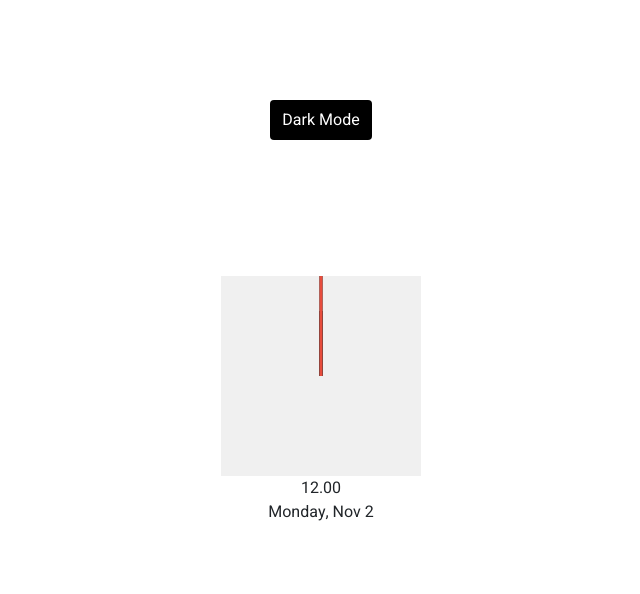
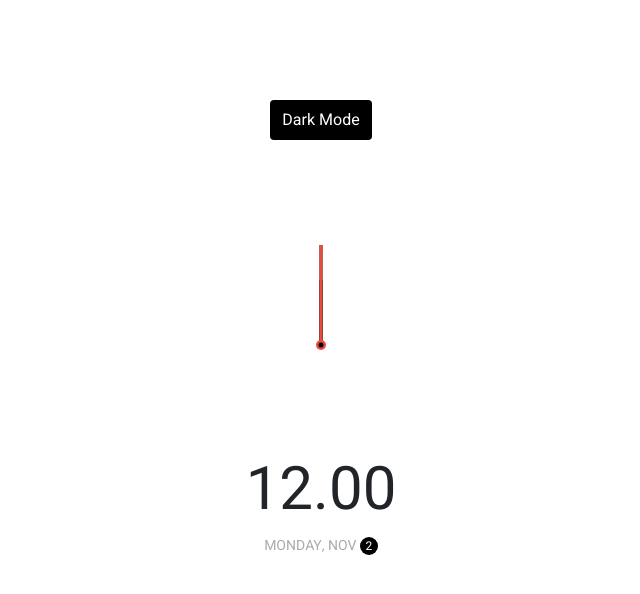
Before and after one commit to Sebastian-Torres-Matrix/theme-clock-project, a plain HTML site: page index.html in a window 1280 px wide. Shown: the whole page, without its empty margins (319-959 px from the left). Drawn offline with nearby package versions, Linux system fonts and the light colour scheme.

Commit message:
added css to clock

```diff
--- a/css/style.css
+++ b/css/style.css
@@ -59,7 +59,6 @@ body {
   position: relative;
   width: 200px;
   height: 200px;
-  background-color: #f0f0f0;
 }
 
 .needle {
@@ -86,3 +85,51 @@ body {
   height: 100px;
   background-color: #e74c3c;
 }
+
+.center-point {
+  background-color: #e74c3c;
+  width: 10px;
+  height: 10px;
+  position: absolute;
+  top: 50%;
+  left: 50%;
+  transform: translate(-50%, -50%);
+  border-radius: 50%;
+}
+
+.center-point:after {
+  content: "";
+  background-color: var(--primary-color);
+  width: 5px;
+  height: 5px;
+  position: absolute;
+  top: 50%;
+  left: 50%;
+  transform: translate(-50%, -50%);
+  border-radius: 50%;
+}
+
+.time {
+  font-size: 60px;
+}
+
+.date {
+  color: #aaa;
+  font-size: 14px;
+  letter-spacing: 0.3;
+  text-transform: uppercase;
+}
+
+.date .circle {
+  background-color: var(--primary-color);
+  color: var(--secondary-color);
+  border-radius: 50%;
+  height: 18px;
+  width: 18px;
+  display: inline-flex;
+  align-items: center;
+  justify-content: center;
+  line-height: 18px;
+  transition: all 0.5s ease-in;
+  font-size: 12px;
+}
```
